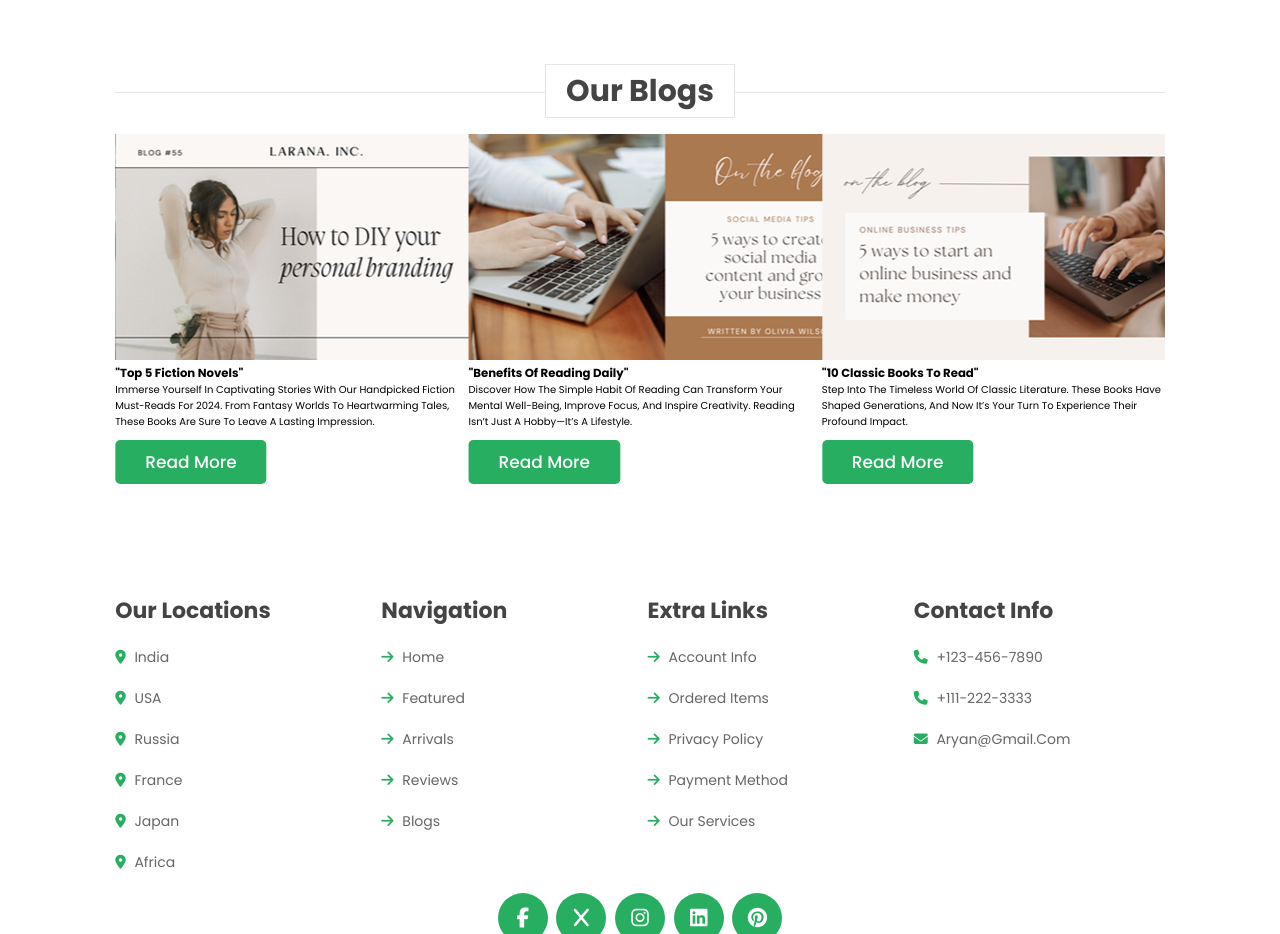
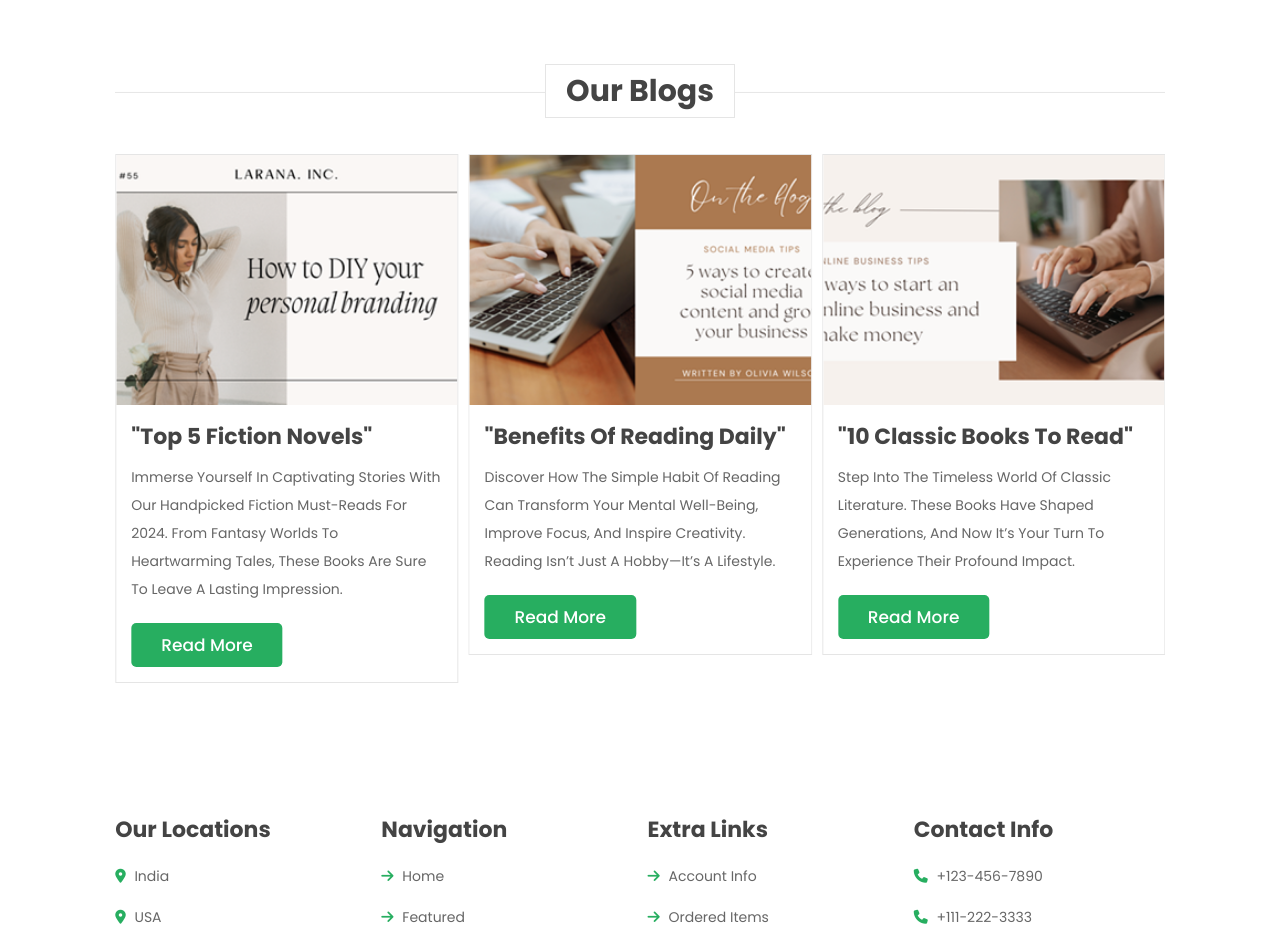
Before and after one commit to Aryan-netizen/online-book-store-part-3, a plain HTML site: page index.html in a window 1280 px wide. Shown: the part 3520-4454 px from the top of the page. Drawn offline with nearby package versions, Linux system fonts and the light colour scheme; a script that the page names is missing.

Commit message:
blogs fix

```diff
--- a/style.css
+++ b/style.css
@@ -587,40 +587,40 @@ section{
     color: var(--green);
 }
 
-.blogs .blog-slider .box{
+.blogs .blogs-slider .box{
     margin: 2rem 0;
     border: var(--border);
 }
-.blogs .blog-slider .box:hover{
+.blogs .blogs-slider .box:hover{
     border: var(--border-hover);
 }
 
-.blogs .blog-slider .box .image{
+.blogs .blogs-slider .box .image{
     height: 25rem;
     width: 100%;
     overflow: hidden;
 }
 
-.blogs .blog-slider .box .image img{
+.blogs .blogs-slider .box .image img{
     height: 100%;
     width: 100%;
     object-fit: cover;
 }
 
-.blogs .blog-slider .box:hover .image img{
+.blogs .blogs-slider .box:hover .image img{
     transform: scale(1.1);
 }
 
-.blogs .blog-slider .box .content{
+.blogs .blogs-slider .box .content{
     padding: 1.5rem;
 }
 
-.blogs .blog-slider .box .content h3{
+.blogs .blogs-slider .box .content h3{
     font-size: 2.2rem;
     color: var(--black);
 }
 
-.blogs .blog-slider .box .content p{
+.blogs .blogs-slider .box .content p{
     font-size: 1.4rem;
     color: var(--light-color);
     padding: 1rem 0;
```
